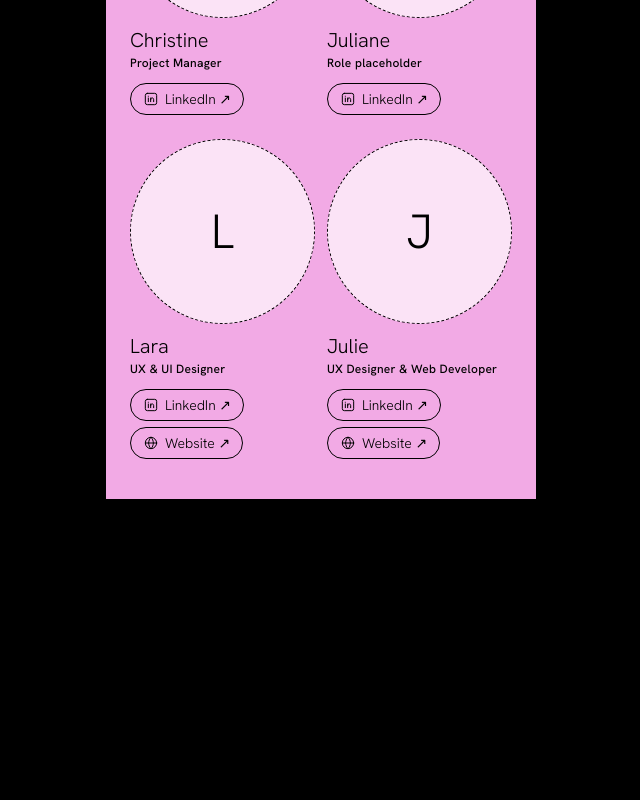
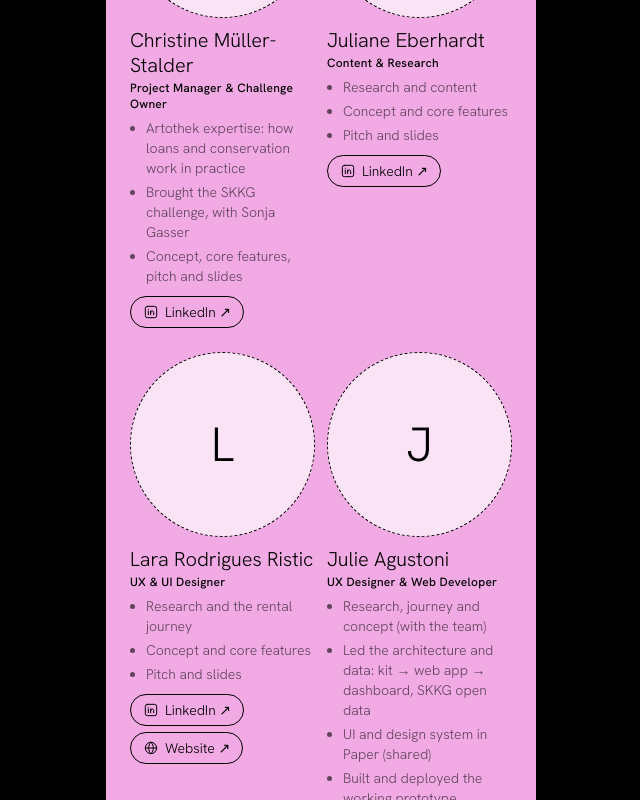
Before and after one commit to julieagu/GLAM_Hack_repo, a React (Vite) app: page /about in a window 1280 px wide. Shown: the part 920-1720 px from the top of the page, without its empty margins (319-959 px from the left). Before the commit the page ends 1419 px from the top, so only its background shows below. Built offline with nearby package versions, Linux system fonts and the light colour scheme.

Commit message:
update team and readme

```diff
--- a/src/data/team.ts
+++ b/src/data/team.ts
@@ -16,14 +16,47 @@ export const project = {
 export interface TeamMember {
   name: string;
   role: string;
-  bio: string;
+  /** Contributions, one per line (mirrors "Team Credit" in the README). */
+  bio: string[];
   linkedin: string;
   website?: string;
 }
 
 export const team: TeamMember[] = [
-  { name: "Christine", role: "Project Manager", bio: "", linkedin: "linkedin.com/in/christine-müller-stalder" },
-  { name: "Juliane", role: "Role placeholder", bio: "", linkedin: "https://www.linkedin.com/in/jul-eberhardt/" },
-  { name: "Lara", role: "UX & UI Designer", bio: "", linkedin: "https://www.linkedin.com/in/lara-rodrigues-ristic/", website: "https://lararr.com/" },
-  { name: "Julie", role: "UX Designer & Web Developer", bio: "", linkedin: "https://www.linkedin.com/in/julie-agustoni/", website: "https://julieagustoni.com/" },
+  {
+    name: "Christine Müller-Stalder",
+    role: "Project Manager & Challenge Owner",
+    bio: [
+      "Artothek expertise: how loans and conservation work in practice",
+      "Brought the SKKG challenge, with Sonja Gasser",
+      "Concept, core features, pitch and slides",
+    ],
+    linkedin: "linkedin.com/in/christine-müller-stalder",
+  },
+  {
+    name: "Juliane Eberhardt",
+    role: "Content & Research",
+    bio: ["Research and content", "Concept and core features", "Pitch and slides"],
+    linkedin: "https://www.linkedin.com/in/jul-eberhardt/",
+  },
+  {
+    name: "Lara Rodrigues Ristic",
+    role: "UX & UI Designer",
+    bio: ["Research and the rental journey", "Concept and core features", "Pitch and slides"],
+    linkedin: "https://www.linkedin.com/in/lara-rodrigues-ristic/",
+    website: "https://lararr.com/",
+  },
+  {
+    name: "Julie Agustoni",
+    role: "UX Designer & Web Developer",
+    bio: [
+      "Research, journey and concept (with the team)",
+      "Led the architecture and data: kit → web app → dashboard, SKKG open data",
+      "UI and design system in Paper (shared)",
+      "Built and deployed the working prototype",
+      "Pitch and slides",
+    ],
+    linkedin: "https://www.linkedin.com/in/julie-agustoni/",
+    website: "https://julieagustoni.com/",
+  },
 ];
--- a/src/pages/About.tsx
+++ b/src/pages/About.tsx
@@ -51,7 +51,13 @@ function TeamMember({ name, role, bio, linkedin, website }: (typeof team)[number
       <div className="flex flex-col gap-0.5">
         <span className="text-lead">{name}</span>
         <span className="text-micro font-medium tracking-wide">{role}</span>
-        <p className="text-caption leading-5 text-area-ink">{bio}</p>
+        {bio.length > 0 && (
+          <ul className="mt-1 flex list-disc flex-col gap-1 pl-4 text-caption leading-5 text-area-ink">
+            {bio.map((line) => (
+              <li key={line}>{line}</li>
+            ))}
+          </ul>
+        )}
       </div>
       <div className="flex flex-wrap gap-1.5">
         <LinkedInLink name={name} url={linkedin} />
```
Also changed, not shown: 1 other file (tests, documents, lock files or other folders).
